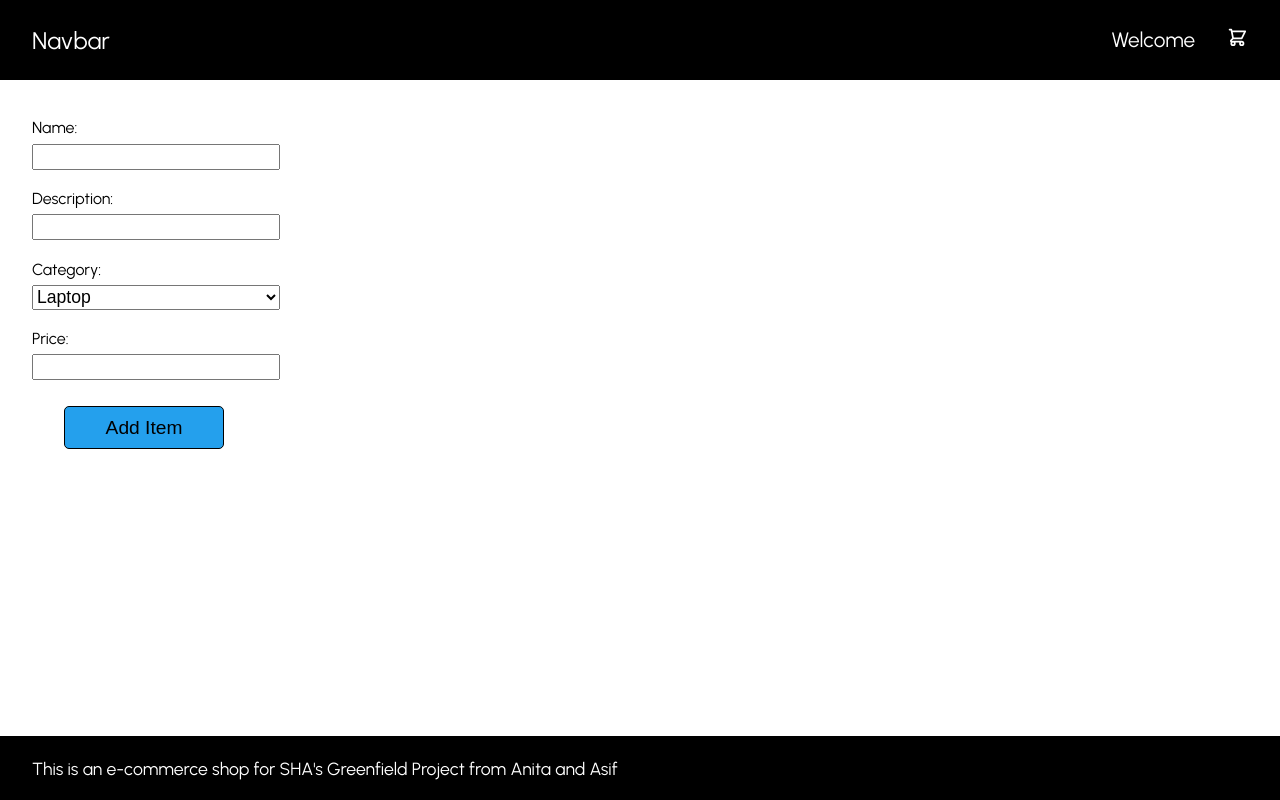
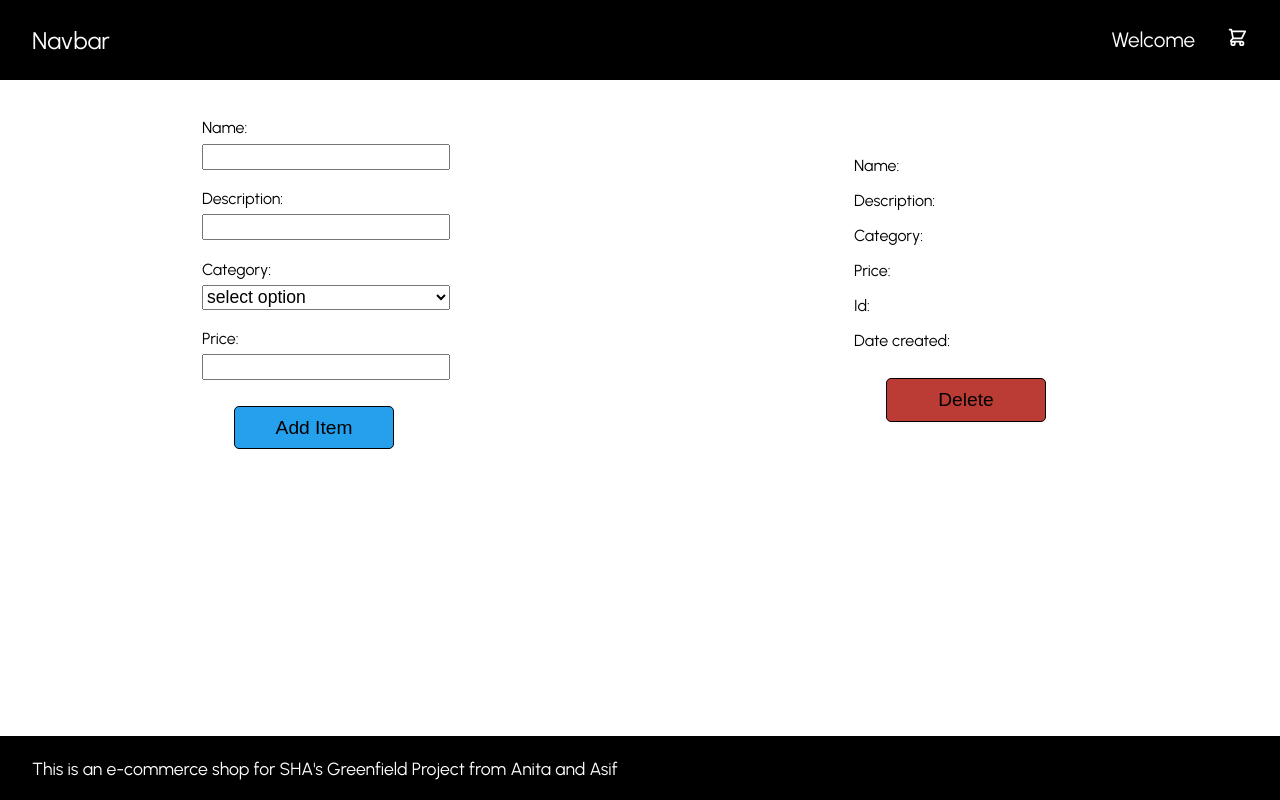
Before and after one commit to Project-Teamwork/sha-e-commerce, a React (Create React App) app in the folder client/: page /profile/admin in a window 1280 px wide. Shown: the top 800 px of the page. Built offline with nearby package versions, Linux system fonts and the light colour scheme.

Commit message:
displayed item when added and added a delete button, that refreshes the page and clears the data

```diff
--- /dev/null
+++ b/client/src/components/ButtonRed.jsx
@@ -0,0 +1,28 @@
+import styled from "styled-components";
+
+const RedButton = styled.button`
+  width: 10rem;
+  margin-block: 0.8rem 0;
+  margin-inline: 2rem;
+  font-size: 1.2rem;
+  background-color: #BB3B35;
+  border: 1px solid black;
+  border-radius: 5px;
+  transition: 0s background-color;
+  padding: 0.5em 2em;
+
+  cursor: pointer;
+  &:hover {
+    background-color: #D54D52;
+    transition-delay: 0.1s;
+  }
+  &:active {
+    background-color: #D02E30;
+  }
+`;
+
+function ButtonRed(props) {
+  return <RedButton onClick={props.onClick}>{props.children}</RedButton>;
+}
+
+export default ButtonRed;
--- /dev/null
+++ b/client/src/components/displayCreatedItem.jsx
@@ -0,0 +1,16 @@
+import styled from "styled-components";
+
+const CreatedItem = styled.div `
+text-align: left;
+`
+
+
+function DisplayCreated(props) {
+  return ( <CreatedItem>
+{props.children}
+  </CreatedItem> );
+
+
+}
+
+export default DisplayCreated;
--- a/client/src/pages/Admin.jsx
+++ b/client/src/pages/Admin.jsx
@@ -4,6 +4,9 @@ import NavbarProfile from "../components/NavbarProfile";
 import Footer from "../components/Footer";
 import styled from "styled-components";
 import ButtonBlue from "../components/ButtonBlue";
+import ButtonRed from "../components/ButtonRed";
+import DisplayCreated from "../components/displayCreatedItem";
+import { useNavigate } from "react-router-dom";
 
 const Wrapper = styled.div`
   display: flex;
@@ -28,12 +31,17 @@ const Input = styled.input`
 `;
 
 const Select = styled.select`
-width: 15.5rem;
-height: 25px;
-margin-block: 0.4rem;
-font-size: 1.1rem;
+  width: 15.5rem;
+  height: 25px;
+  margin-block: 0.4rem;
+  font-size: 1.1rem;
+`;
 
-`
+const Container = styled.div`
+  display: flex;
+  justify-content: space-around;
+  align-items: center;
+`;
 
 function Admin() {
   const [user, setUser] = useState("");
@@ -41,7 +49,8 @@ function Admin() {
   const [description, setDescription] = useState("");
   const [category, setCategory] = useState("");
   const [price, setPrice] = useState("");
-
+  const [item, setItem] = useState("");
+  const navigate = useNavigate();
 
   useEffect(() => {
     if (localStorage.getItem("token")) {
@@ -64,19 +73,23 @@ function Admin() {
         price,
       })
       .then(({ data }) => {
-        alert("added");
+        setItem(data);
       });
   }
 
-  function select (event) {
-      const value = event.target.value;
-      setCategory(value);
-    };
+  function del(id) {
+    if(id){
+    axios.delete("http://localhost:3636/items/" + id);
+    window.location.reload(true);
+  } else {
+    window.location.reload(true);
+  }
+  }
 
   return (
     <div>
       <NavbarProfile>{user.username}</NavbarProfile>
-      <div>
+      <Container>
         <Wrapper>
           <Label>
             Name:
@@ -96,12 +109,11 @@ function Admin() {
           </Label>
           <Label>
             Category:
-            <Select
-               onChange={(e) => setCategory(e.target.value)}>
+            <Select onChange={(e) => setCategory(e.target.value)}>
+              <option value="">select option</option>
               <option value="laptop">Laptop</option>
               <option value="mobile">Mobile</option>
               <option value="accessories">Accessories</option>
-              <option value="other">other</option>
             </Select>
           </Label>
           <Label>
@@ -120,7 +132,18 @@ function Admin() {
             Add Item
           </ButtonBlue>
         </Wrapper>
-      </div>
+        <Wrapper>
+          <DisplayCreated>
+            <p>Name: {item.name}</p>
+            <p>Description: {item.description}</p>
+            <p>Category: {item.category}</p>
+            <p>Price: {item.price}</p>
+            <p>Id: {item._id}</p>
+            <p>Date created: {item.date_added}</p>
+            <ButtonRed onClick={() => del(item._id)}>Delete</ButtonRed>
+          </DisplayCreated>
+        </Wrapper>
+      </Container>
       <Footer />
     </div>
   );
```
Also changed, not shown: 2 other files (tests, documents, lock files or other folders).
